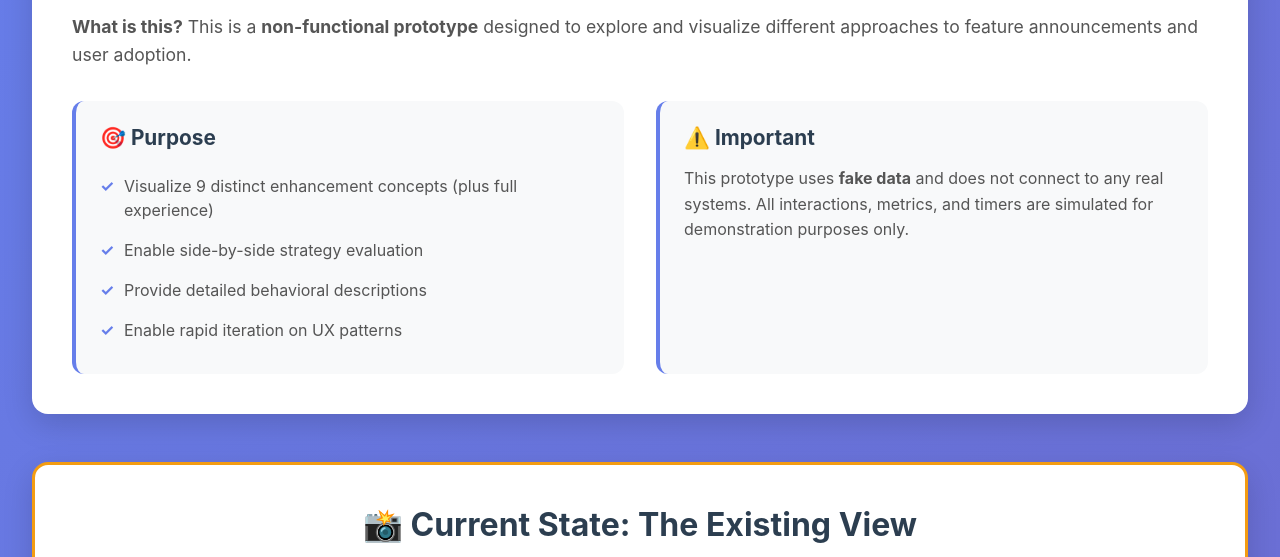
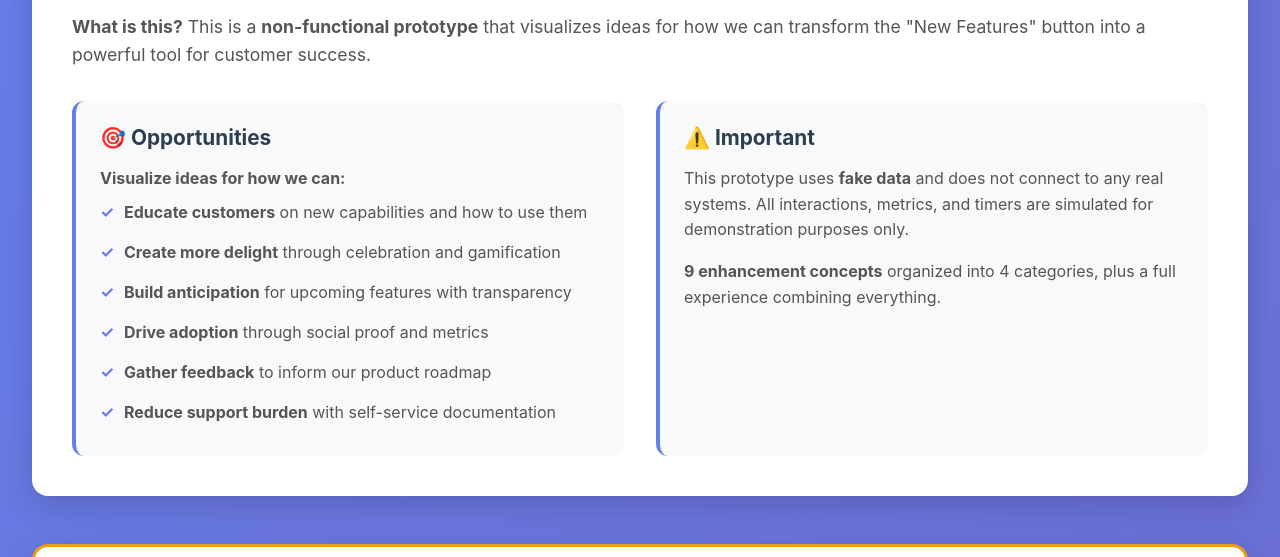
Before and after one commit to moti-og/new-features-ads, a website: page index.html in a window 1280 px wide. Shown: the part 243-800 px from the top of the page. Drawn offline with nearby package versions, Linux system fonts and the light colour scheme.

Commit message:
Update intro to focus on opportunities: educate customers, create delight, drive adoption, etc.

```diff
--- a/index.html
+++ b/index.html
@@ -17,21 +17,25 @@
     <div class="overview-section">
         <div class="overview-content">
             <h2>📋 About This Prototype</h2>
-            <p><strong>What is this?</strong> This is a <strong>non-functional prototype</strong> designed to explore and visualize different approaches to feature announcements and user adoption.</p>
+            <p><strong>What is this?</strong> This is a <strong>non-functional prototype</strong> that visualizes ideas for how we can transform the "New Features" button into a powerful tool for customer success.</p>
 
             <div class="overview-grid">
                 <div class="overview-item">
-                    <h3>🎯 Purpose</h3>
+                    <h3>🎯 Opportunities</h3>
+                    <p><strong>Visualize ideas for how we can:</strong></p>
                     <ul>
-                        <li>Visualize 9 distinct enhancement concepts (plus full experience)</li>
-                        <li>Enable side-by-side strategy evaluation</li>
-                        <li>Provide detailed behavioral descriptions</li>
-                        <li>Enable rapid iteration on UX patterns</li>
+                        <li><strong>Educate customers</strong> on new capabilities and how to use them</li>
+                        <li><strong>Create more delight</strong> through celebration and gamification</li>
+                        <li><strong>Build anticipation</strong> for upcoming features with transparency</li>
+                        <li><strong>Drive adoption</strong> through social proof and metrics</li>
+                        <li><strong>Gather feedback</strong> to inform our product roadmap</li>
+                        <li><strong>Reduce support burden</strong> with self-service documentation</li>
                     </ul>
                 </div>
                 <div class="overview-item">
                     <h3>⚠️ Important</h3>
                     <p>This prototype uses <strong>fake data</strong> and does not connect to any real systems. All interactions, metrics, and timers are simulated for demonstration purposes only.</p>
+                    <p style="margin-top: 1rem;"><strong>9 enhancement concepts</strong> organized into 4 categories, plus a full experience combining everything.</p>
                 </div>
             </div>
         </div>
```
Also changed, not shown: README.md.
